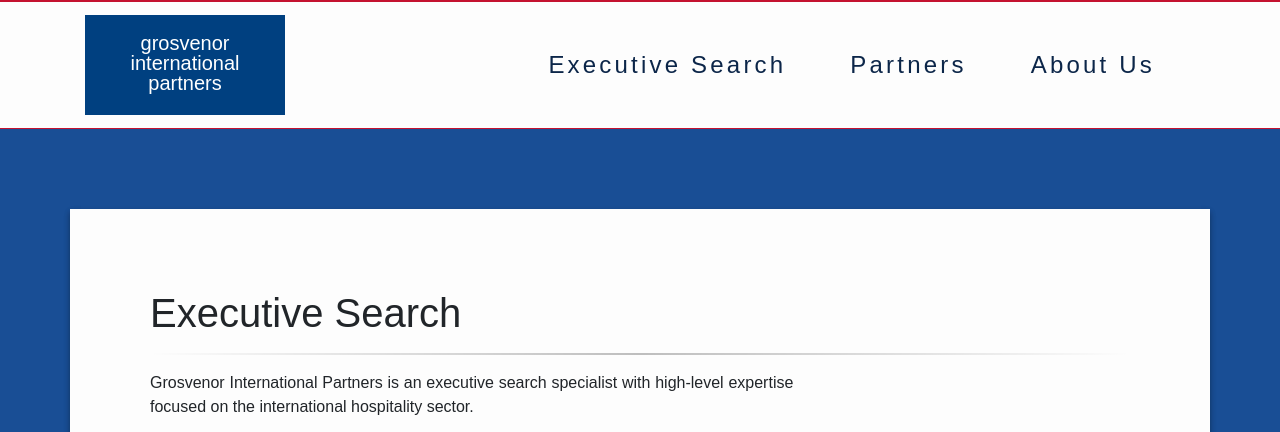
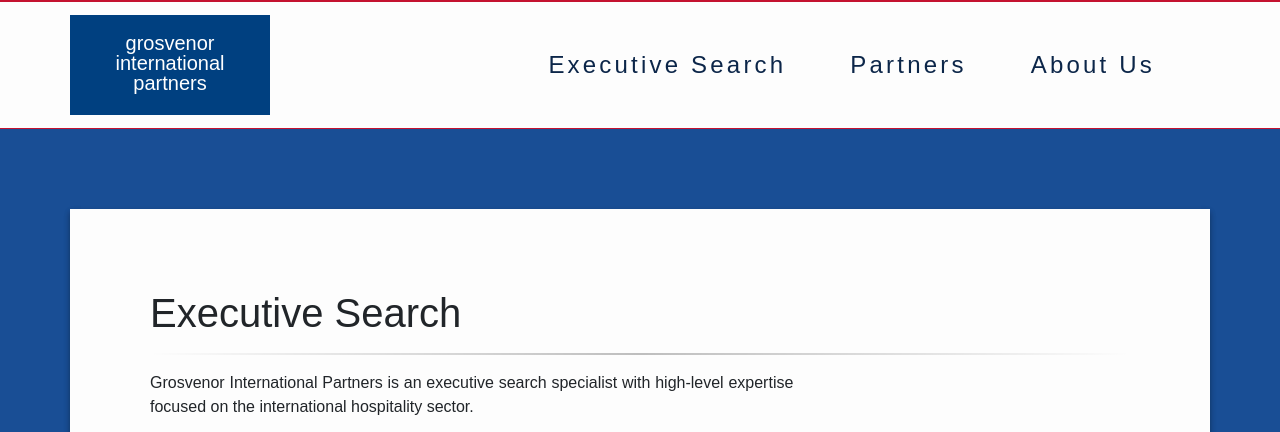
Before and after one commit to GarrettManley/Grosvenor-International-Partners, a plain HTML site: page index.html in a window 1280 px wide. Shown: the top 432 px of the page. Drawn offline with nearby package versions, Linux system fonts and the light colour scheme; a web font is replaced by a local one.

Commit message:
Remove left padding from navbar container for improved layout

```diff
--- a/index.html
+++ b/index.html
@@ -21,7 +21,7 @@
 		<!-- navbar -->
 		<nav class="navbar navbar-expand-md navbar-light bg-light">
 
-			<div class="container">
+			<div class="container no-padding-left">
 				<a class="navbar-brand"
 				   href="#">
 					<img src="./assets/GIP_logo.svg"
--- a/styles.css
+++ b/styles.css
@@ -17,6 +17,10 @@
 #logo {
 	height: 50px;
 	margin-right: 1rem;
+}
+
+.no-padding-left {
+	padding-left: 0 !important; /* Remove left padding from the specific container */
 }
 
 header h1 {
```
